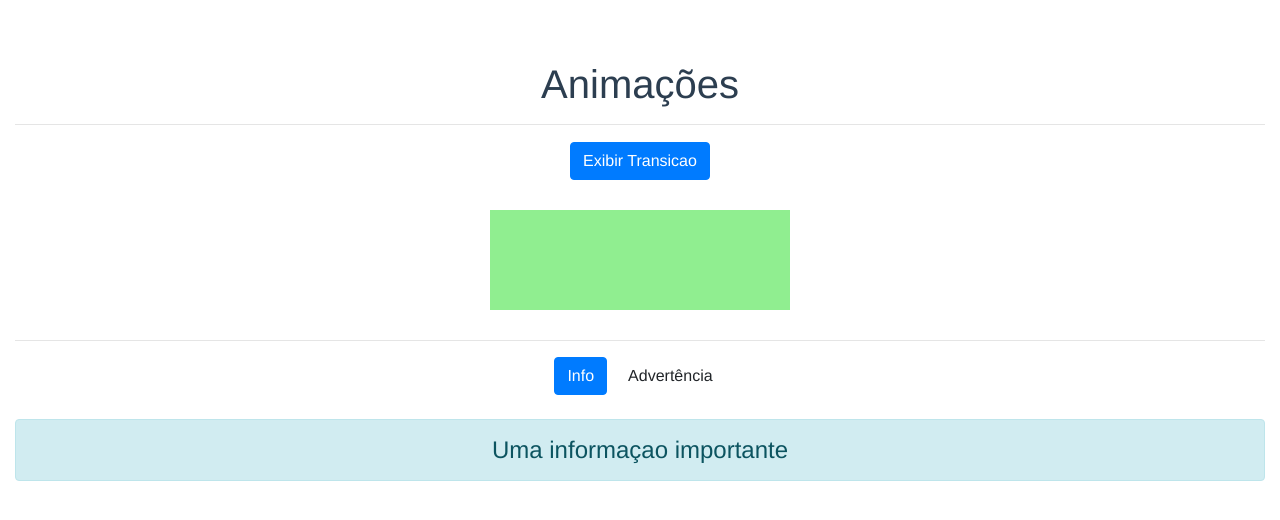
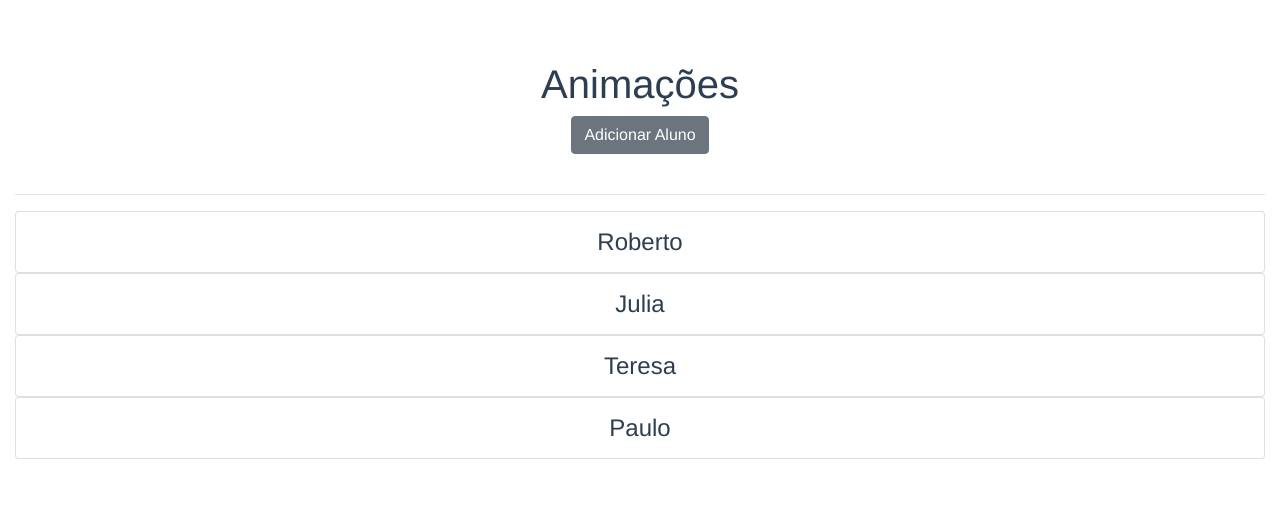
Before and after one commit to CURSOSDEVS/VUE-JS-Melhorando-Estetica-adicionando-transicoes-animacoes, a Vue app in the folder animacoes-exercicios/: page / in a window 1280 px wide. Shown: the top 520 px of the page. Built offline with nearby package versions, Linux system fonts and the light colour scheme.

Commit message:
Preparando o template para utilizar o transition-group em listas

```diff
--- a/animacoes-exercicios/src/App.vue
+++ b/animacoes-exercicios/src/App.vue
@@ -30,9 +30,9 @@
 			<b-alert variant="warning" show v-else key="warning">{{msg}}</b-alert>
 		</transition> -->
 
-		<hr>
+		<!-- <hr>
 		<b-button @click="exibir2 = !exibir2" variant="primary">Exibir Transicao</b-button>
-
+		 -->
 		<!-- <transition :name="tipoAnimacao"
 			@before-enter='beforeEnter'
 			@enter='enter'
@@ -45,7 +45,7 @@
 			@leave-cancelled='leaveCancelled'	>
 			<div v-if="exibir2" class="caixa"></div>
 		</transition> -->
-
+<!--
 		<transition :css="false"
 			@before-enter='beforeEnter'
 			@enter='enter'
@@ -69,8 +69,13 @@
 
 		<transition name="fade" mode="out-in">
 			<component :is="componenteSelecionado"></component>
-		</transition>
-
+		</transition> -->
+		<b-button @click="adicionarAluno" class="mb-4">Adicionar Aluno</b-button>
+		<hr>
+		<b-list-group v-for="(aluno, i) in alunos" :key="aluno">
+			<b-list-group-item
+				 @click="removerAluno(i)">{{aluno}}</b-list-group-item>
+		</b-list-group>
 
 	</div>
 
@@ -84,6 +89,7 @@
 		components:{AlertaAdvertencia, AlertaInfo},
 		data() {
 			return {
+				alunos: ['Roberto', 'Julia', 'Teresa', 'Paulo'],
 				msg: 'Uma mensagem de informação para o usuário!',
 				exibir: false,
 				exibir2: true,
@@ -93,6 +99,13 @@
 			}
 		},
 		methods: {
+			adicionarAluno(){
+				const s = Math.random().toString(36).substring(2)
+				this.alunos.push(s)
+			},
+			removerAluno(indice){
+				this.alunos.splice(indice, 1)
+			},
 			animar(el, done, negativo){
 				let rodada = 1
 				const temporizador = setInterval(() => {
```
Also changed, not shown: 1 other file (tests, documents, lock files or other folders).
